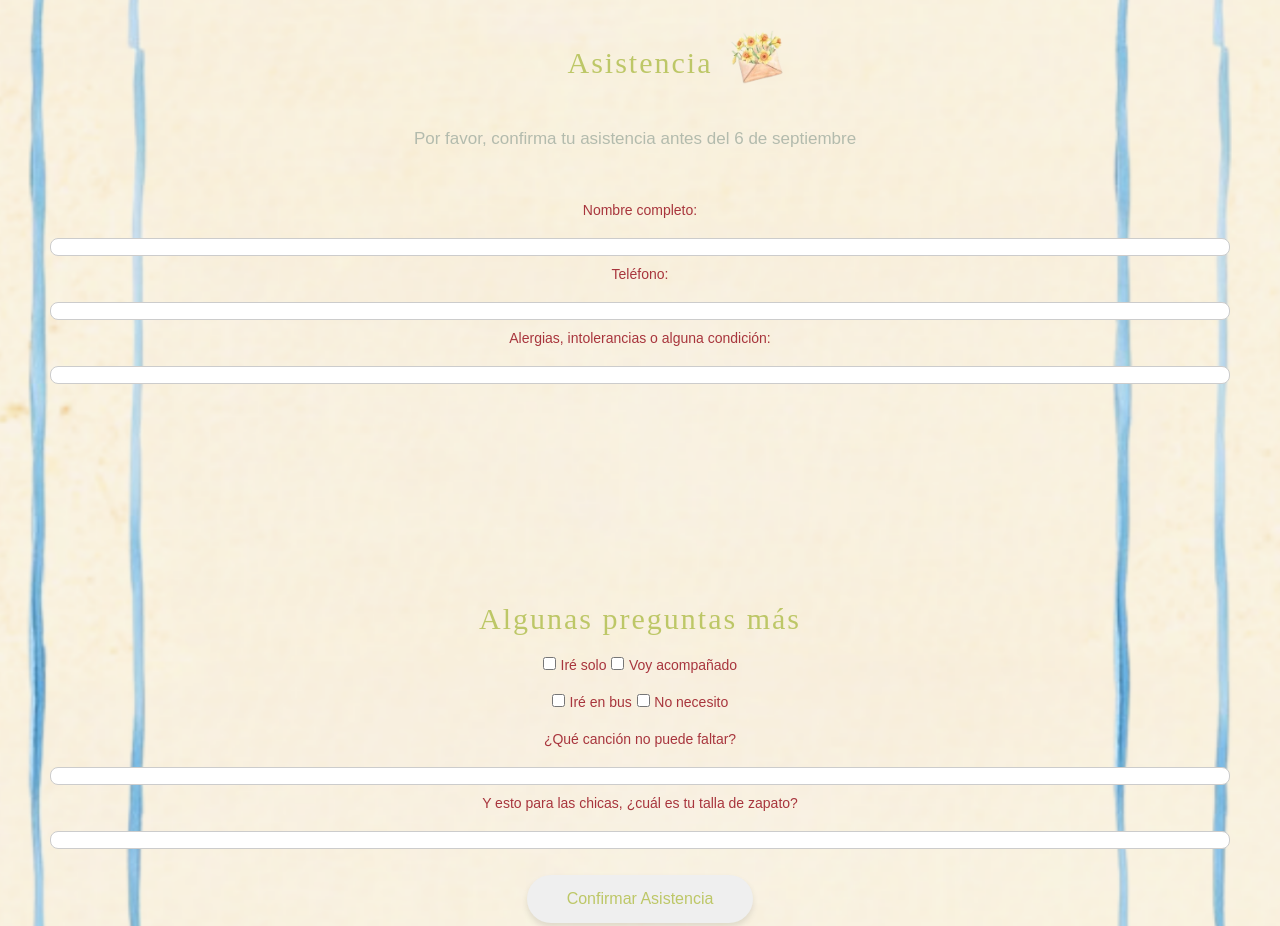
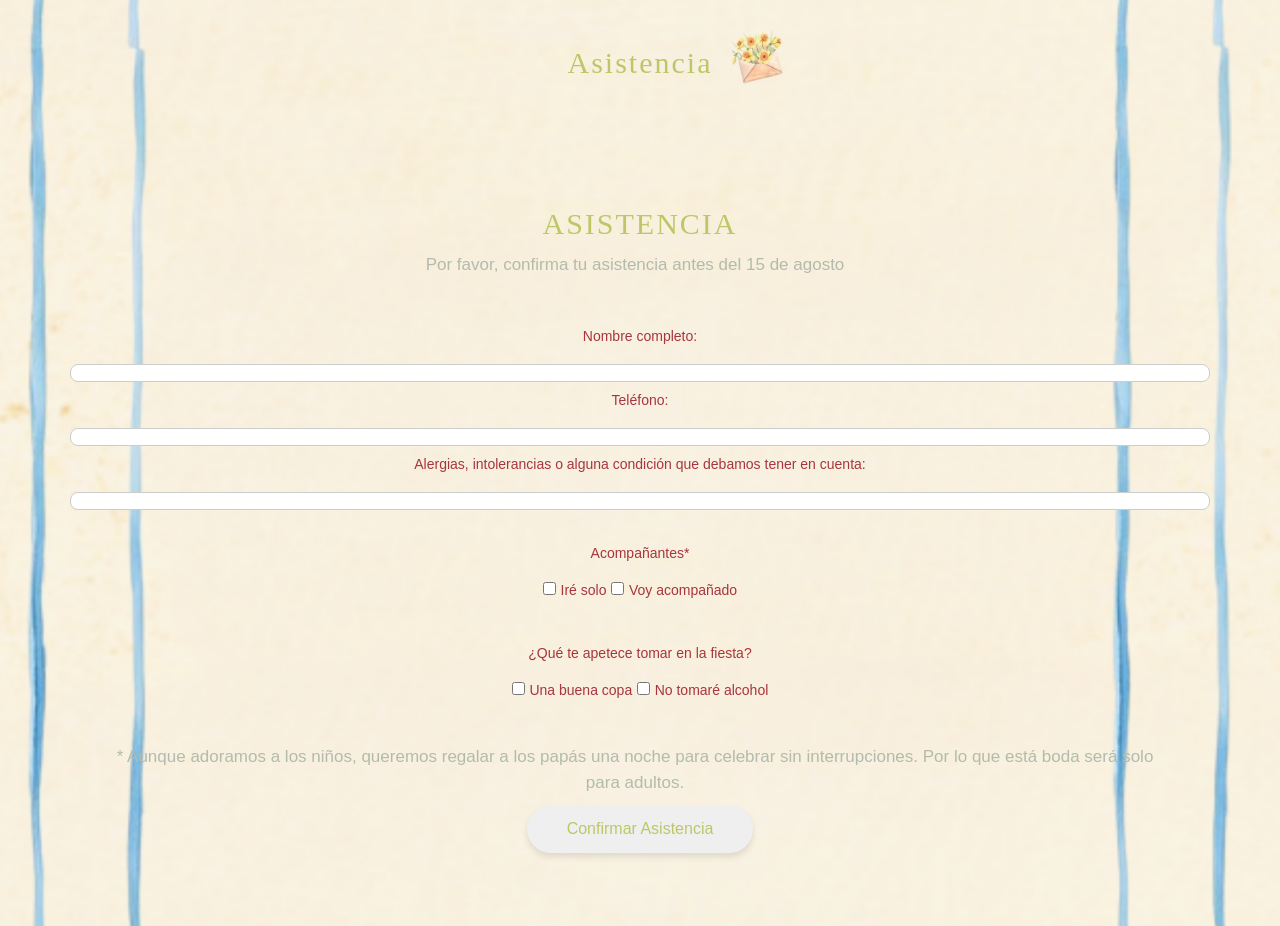
Before and after one commit to WeddingInvitations/blancaydelfin, a plain HTML site: page www/index.html in a window 1280 px wide. Shown: the part 2320-3246 px from the top of the page. Drawn offline with nearby package versions, Linux system fonts and the light colour scheme; a web font is replaced by a local one.

Commit message:
change it

```diff
--- a/www/index.html
+++ b/www/index.html
@@ -98,7 +98,7 @@
 
     <img class="location" src="images/sobre.PNG" alt="Finca" />
 
-    <div class="asistencia-texto">
+    <!-- <div class="asistencia-texto">
       <p>Por favor, confirma tu asistencia antes del <strong>6 de septiembre</strong></p>
       <div class="form-container-asist">
         <form id="attendance-form">
@@ -114,7 +114,7 @@
             <label for="alergias">Alergias, intolerancias o alguna condición:</label>
             <input type="text" id="alergias" name="nombre">
           </div>
-          <br>
+          <br> -->
           <!-- <img class="olivo" src="images/olivo.PNG" alt ="Olivo" /> -->
           <!-- <div>
             <input type="checkbox" id="adulto" name="tipo">
@@ -122,22 +122,22 @@
             <input type="checkbox" id="nino" name="tipo">
             <label for="busNo">Niño</label>
           </div> -->
-          <br><br><br><br>
-          <h1>Algunas preguntas más</h1>
+          <!-- <br><br><br><br>
+          <h1>Algunas preguntas más</h1> -->
           <!-- <div>
             <label><span id="subtitle">Acompañantes</span></label>
           </div> -->
-          <div>
+          <!-- <div>
             <input type="checkbox" id="acompanadoNo" name="acompanado">
             <label for="acompanadoNo">Iré solo</label>
             <input type="checkbox" id="acompanadoSi" name="acompanado">
             <label for="acompanadoSi">Voy acompañado</label>
-          </div>
+          </div> -->
 
           <!-- <div>
             <label><span id="subtitle">Transporte</span></label>
           </div> -->
-          <div>
+          <!-- <div>
             <input type="checkbox" id="busSi" name="bus">
             <label for="busSi">Iré en bus</label>
             <input type="checkbox" id="busNo" name="bus">
@@ -150,6 +150,76 @@
           <div>
             <label for="talla">Y esto para las chicas, ¿cuál es tu talla de zapato?</label>
             <input type="text" id="talla" name="talla" required>
+          </div> -->
+          <!-- Pop-up -->
+          <!-- <div id="popup">
+            <h2>Añade a tus acompañantes</h2>
+            <span id="closeButton">&times;</span>
+            <button type="button" id="addAcompananteButton">Añadir Acompañante</button>
+            <div id="accompaniments-list"></div>
+            <br>
+            <button type="button" id="guardarButton">Guardar</button>
+          </div>
+          <br>
+          <div id="overlay"></div>
+          <button type="submit" id="submit">Confirmar Asistencia</button>
+
+          <div id="mensaje-exito-modal" class="modal">
+            <div class="modal-content">
+              <span class="close" id="cerrar-modal">&times;</span>
+              <p>Gracias por confirmar tu asistencia</p>
+            </div>
+          </div>
+        </form>
+      </div>
+    </div>
+  </div> -->
+
+  <!-- ASISTENCIA -->
+  <div id="asistencia">
+    <h1>ASISTENCIA</h1>
+
+    <div class="asistencia-texto">
+      <p>Por favor, confirma tu asistencia antes del <strong>15 de agosto</strong></p>
+      <div class="form-container-asist">
+        <form id="attendance-form">
+          <div>
+            <label for="nombre">Nombre completo:</label>
+            <input type="text" id="nombre" name="nombre" required>
+          </div>
+          <div>
+            <label for="telefono">Teléfono:</label>
+            <input type="tel" id="telefono" name="telefono" required>
+          </div>
+          <div>
+            <label for="alergias">Alergias, intolerancias o alguna condición que debamos tener en cuenta:</label>
+            <input type="text" id="alergias" name="nombre">
+          </div>
+          <br>
+          <!-- <div>
+            <input type="checkbox" id="adulto" name="tipo">
+            <label for="busSi">Adulto</label>
+            <input type="checkbox" id="nino" name="tipo">
+            <label for="busNo">Niño</label>
+          </div> -->
+          <div>
+            <label><span id="subtitle">Acompañantes*</span></label>
+          </div>
+          <div>
+            <input type="checkbox" id="acompanadoNo" name="acompanado">
+            <label for="acompanadoNo">Iré solo</label>
+            <input type="checkbox" id="acompanadoSi" name="acompanado">
+            <label for="acompanadoSi">Voy acompañado</label>
+          </div>
+          <br>
+          <div>
+            <label><span id="subtitle">¿Qué te apetece tomar en la fiesta?</span></label>
+          </div>
+          <div>
+            <input type="checkbox" id="bebidaSi" name="bebida">
+            <label for="bebidaSi"> Una buena copa </label>
+            <input type="checkbox" id="bebidaNo" name="bebida">
+            <label for="bebidaNo"> No tomaré alcohol </label>
           </div>
           <!-- Pop-up -->
           <div id="popup">
@@ -161,9 +231,10 @@
             <button type="button" id="guardarButton">Guardar</button>
           </div>
           <br>
+
+          <p>* Aunque adoramos a los niños, queremos regalar a los papás una noche para celebrar sin interrupciones. Por lo que está boda será solo para adultos. </p>
           <div id="overlay"></div>
           <button type="submit" id="submit">Confirmar Asistencia</button>
-
           <div id="mensaje-exito-modal" class="modal">
             <div class="modal-content">
               <span class="close" id="cerrar-modal">&times;</span>
```
